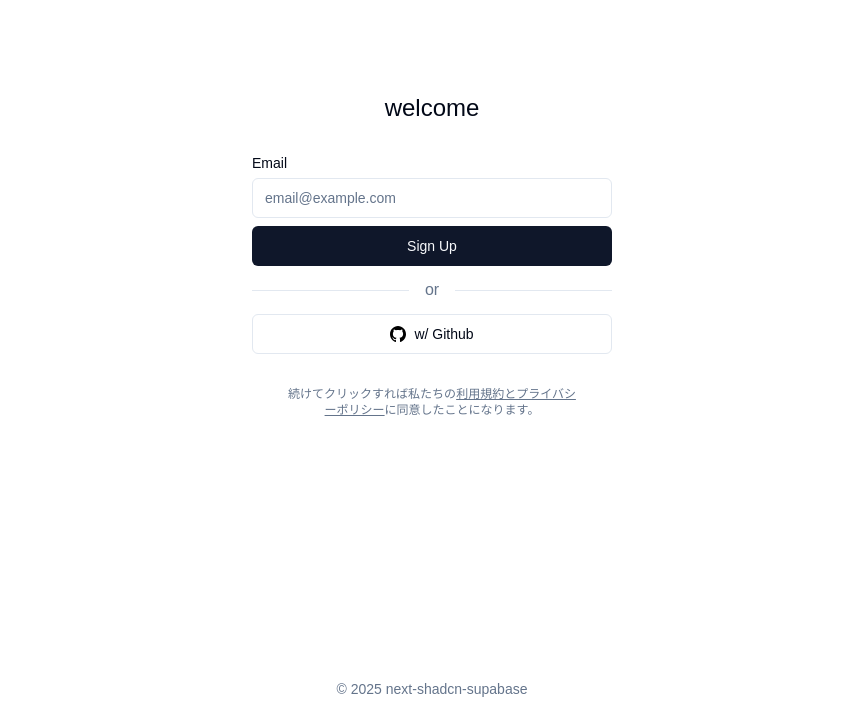
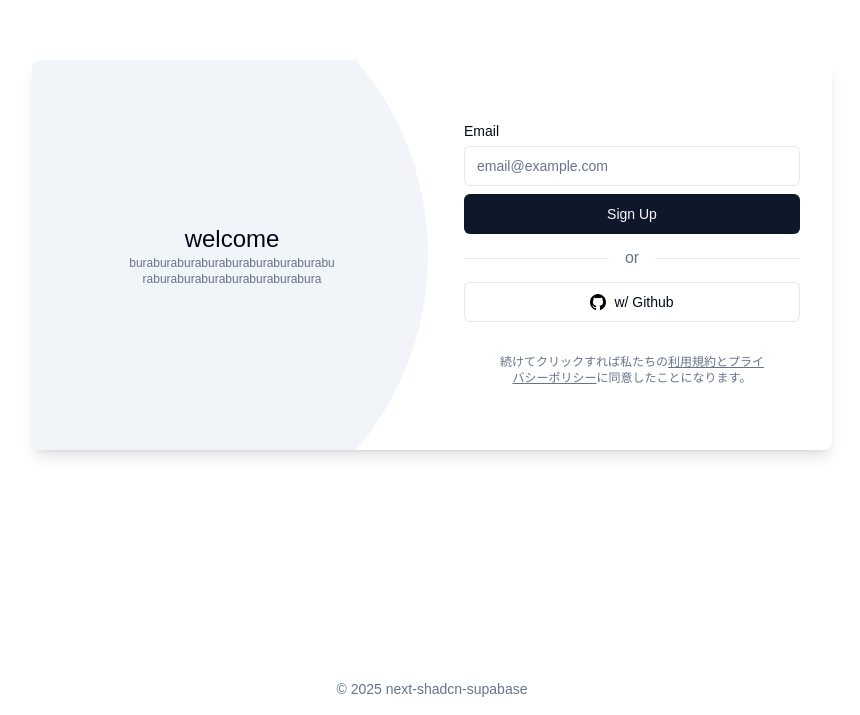
Before and after one commit to poko8nada/ud_nss_v2, a Next.js app: page /register in a window 1280 px wide. Shown: the part 105-820 px from the top of the page, without its empty margins (208-1068 px from the left). Built offline with nearby package versions, Linux system fonts and the light colour scheme.

Commit message:
update register

```diff
--- a/src/app/(auth)/layout.tsx
+++ b/src/app/(auth)/layout.tsx
@@ -2,7 +2,7 @@ export default function AuthLayout({
   children,
 }: { children: React.ReactNode }) {
   return (
-    <div className='flex h-[calc(100vh-5rem)] flex-col items-center justify-center'>
+    <div className='flex h-[calc(100svh-5rem)] items-center justify-center'>
       {children}
     </div>
   )
--- a/src/app/(auth)/login/page.tsx
+++ b/src/app/(auth)/login/page.tsx
@@ -3,7 +3,7 @@ import Link from 'next/link'
 
 export default function Page() {
   return (
-    <div className='space-y-8 max-w-[360px]'>
+    <div className='space-y-8 p-3 max-w-[360px]'>
       <h1 className='text-2xl text-center'>welcome back</h1>
       <AuthForm type={'Log In'} />
 
--- a/src/app/(auth)/register/page.tsx
+++ b/src/app/(auth)/register/page.tsx
@@ -1,11 +1,17 @@
 import { AuthForm } from '@/components/auth-form'
+import { cn } from '@/lib/utils'
 import Link from 'next/link'
 export default function Page() {
   return (
-    <div className='space-y-8 max-w-[360px]'>
+    <div className='grid md:grid-cols-2 grid-cols-1rounded-lg shadow-lg rounded-lg'>
+      <div className='bg-slate-100 md:rounded-s-lg rounded-t-lg flex flex-col items-center justify-center p-16 max-w-[400px] bottom-clip md:light-clip'>
         <h1 className='text-2xl text-center'>welcome</h1>
+        <p className='text-muted-foreground px-8 text-center text-xs break-all'>
+          buraburaburaburaburaburaburaburaburaburaburaburaburaburaburabura
+        </p>
+      </div>
+      <div className='space-y-8 px-8 py-16 max-w-[400px]'>
         <AuthForm type={'Sign Up'} />
-
         <p className='text-muted-foreground px-8 text-center text-xs'>
           続けてクリックすれば私たちの
           <Link href={'/terms_and_privacy'} className='underline'>
@@ -14,5 +20,6 @@ export default function Page() {
           に同意したことになります。
         </p>
       </div>
+    </div>
   )
 }
--- a/src/app/globals.css
+++ b/src/app/globals.css
@@ -71,8 +71,6 @@ body {
   }
 }
 
-
-
 @layer base {
   * {
     @apply border-border outline-ring/50;
@@ -81,3 +79,12 @@ body {
     @apply bg-background text-foreground;
   }
 }
+
+@layer components {
+  .light-clip {
+    clip-path: circle(300px at 24% 50%);
+  }
+  .bottom-clip {
+    clip-path: circle(300px at 50% -55%);
+  }
+}
```
Lines whose indentation alone changed are shown as unchanged.
